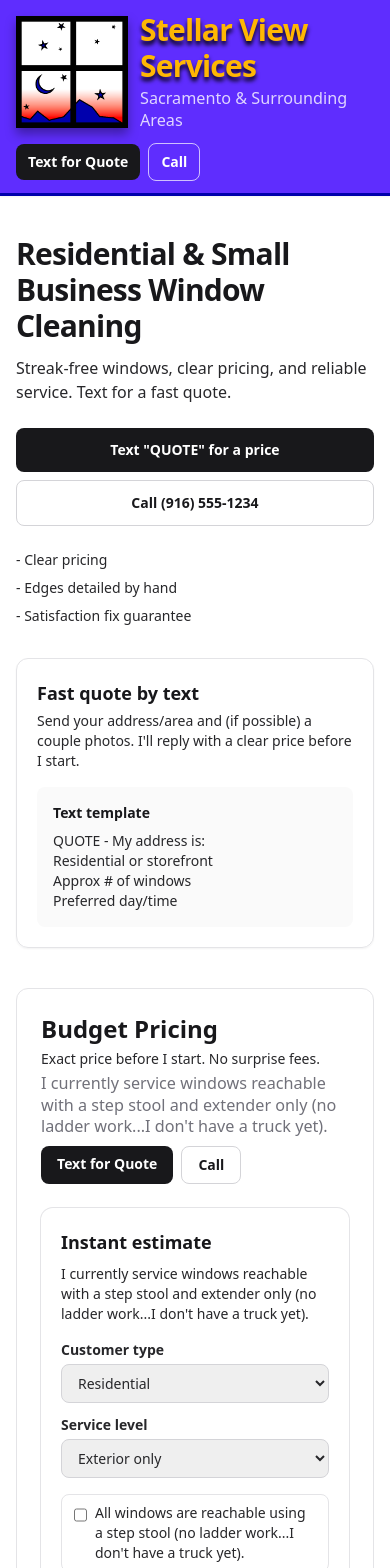
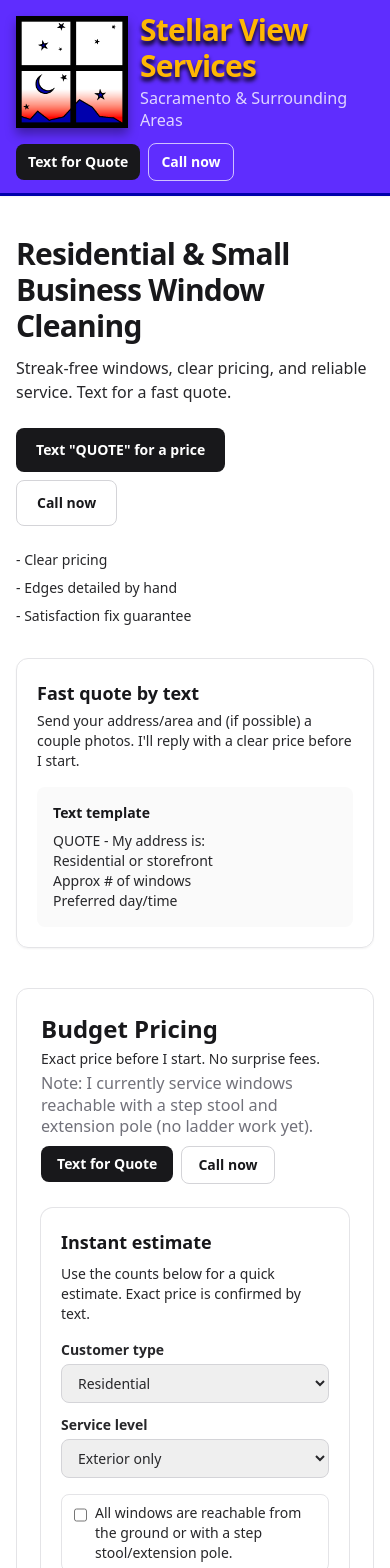
Before and after one commit to jamesmiller2404/stellar-view-cleaning, a Next.js app: page / in a window 390 px wide. Shown: the top 1568 px of the page. Built offline with nearby package versions, Linux system fonts and the light colour scheme.

Commit message:
modified telephone communication workflow, hiding number

```diff
--- /dev/null
+++ b/app/components/PhoneActionButton.tsx
@@ -0,0 +1,114 @@
+"use client";
+
+import { useState } from "react";
+import type { ReactNode } from "react";
+
+type PhoneActionButtonProps = {
+  kind: "sms" | "tel";
+  body?: string;
+  className?: string;
+  ariaLabel?: string;
+  children: ReactNode;
+};
+
+const isIOS = () => {
+  if (typeof navigator === "undefined") {
+    return false;
+  }
+
+  const ua = navigator.userAgent || navigator.vendor || "";
+  const isAppleDevice = /iPad|iPhone|iPod/.test(ua);
+  const isIpadOs = /Macintosh/.test(ua) && navigator.maxTouchPoints > 1;
+
+  return isAppleDevice || isIpadOs;
+};
+
+const buildSmsHref = (phone: string, body?: string) => {
+  if (!body) {
+    return `sms:+${phone}`;
+  }
+
+  const glue = isIOS() ? "&" : "?";
+  return `sms:+${phone}${glue}body=${encodeURIComponent(body)}`;
+};
+
+const buildTelHref = (phone: string) => `tel:+${phone}`;
+
+export default function PhoneActionButton({
+  kind,
+  body,
+  className,
+  ariaLabel,
+  children,
+}: PhoneActionButtonProps) {
+  const [isLoading, setIsLoading] = useState(false);
+  const [error, setError] = useState("");
+
+  const handleClick = async () => {
+    if (isLoading) {
+      return;
+    }
+
+    setIsLoading(true);
+    setError("");
+
+    try {
+      const response = await fetch("/api/phone", {
+        method: "POST",
+        headers: {
+          "Content-Type": "application/json",
+        },
+        body: JSON.stringify({ intent: kind }),
+      });
+
+      if (!response.ok) {
+        let message = "Try again in a moment.";
+
+        if (response.status === 403) {
+          message = "Blocked. Please refresh and try again.";
+        } else if (response.status === 429) {
+          message = "Too many requests. Try again in a minute.";
+        } else if (response.status === 503) {
+          message = "Phone temporarily unavailable.";
+        }
+
+        setError(message);
+        return;
+      }
+
+      const payload = (await response.json()) as { phone?: string };
+      const phone = payload.phone;
+
+      if (!phone) {
+        setError("Phone temporarily unavailable.");
+        return;
+      }
+
+      const href = kind === "tel" ? buildTelHref(phone) : buildSmsHref(phone, body);
+      window.location.href = href;
+    } catch (err) {
+      setError("Try again in a moment.");
+    } finally {
+      setIsLoading(false);
+    }
+  };
+
+  return (
+    <div className="inline-flex flex-col items-start">
+      <button
+        type="button"
+        onClick={handleClick}
+        className={className}
+        aria-label={ariaLabel}
+        disabled={isLoading}
+      >
+        {isLoading ? "One moment..." : children}
+      </button>
+      {error ? (
+        <span className="mt-2 text-xs text-zinc-500" role="status">
+          {error}
+        </span>
+      ) : null}
+    </div>
+  );
+}
--- a/app/components/PricingCalculator.tsx
+++ b/app/components/PricingCalculator.tsx
@@ -99,7 +99,9 @@ export default function PricingCalculator() {
     <div className="rounded-2xl bg-white p-5 ring-1 ring-zinc-200">
       <div className="flex flex-col gap-2">
         <h3 className="text-lg font-semibold">Instant estimate</h3>
-        <p className="text-sm text-zinc-800 font-medium">{pricingConfig.uiCopy.accessDisclaimer}</p>
+        <p className="text-sm text-zinc-800 font-medium">
+          Use the counts below for a quick estimate. Exact price is confirmed by text.
+        </p>
       </div>
 
       <div className="mt-4 grid gap-3 sm:grid-cols-2">
--- a/app/page.tsx
+++ b/app/page.tsx
@@ -1,14 +1,12 @@
 import type { Metadata } from "next";
 import PricingCalculator from "./components/PricingCalculator";
+import PhoneActionButton from "./components/PhoneActionButton";
 import { pricingConfig } from "./pricingConfig";
 
 const BUSINESS_NAME = "Stellar View Services";
 const SERVICE_AREA = "Sacramento & Surrounding Areas"; // <-- change this
-const PHONE = "9165551234"; // <-- change (digits only, include country code 1)
-const DISPLAY_PHONE = "(916) 555-1234"; // <-- change (pretty format)
-const SMS_PREFILL = encodeURIComponent(
-  "QUOTE - Hi! I'd like a window cleaning quote.\nAddress/Area:\nResidential or Storefront:\nApprox # of windows:\nPreferred day/time:\nAny photos/notes:"
-);
+const SMS_PREFILL =
+  "QUOTE - Hi! I'd like a window cleaning quote.\nAddress/Area:\nResidential or Storefront:\nApprox # of windows:\nPreferred day/time:\nAny photos/notes:";
 
 // Optional (Formspree): replace with your endpoint or set to "" to hide the form.
 const FORMSPREE_ENDPOINT = ""; // e.g. "https://formspree.io/f/abcdwxyz"
@@ -26,8 +24,6 @@ export const metadata: Metadata = {
 };
 
 export default function Page() {
-  const smsHref = `sms:+${PHONE}?&body=${SMS_PREFILL}`;
-  const telHref = `tel:+${PHONE}`;
   const formatCurrency = (value: number) =>
     new Intl.NumberFormat("en-US", {
       style: "currency",
@@ -55,18 +51,21 @@ export default function Page() {
           </div>
 
           <div className="flex items-center gap-2">
-            <a
-              href={smsHref}
+            <PhoneActionButton
+              kind="sms"
+              body={SMS_PREFILL}
               className="rounded-xl bg-zinc-900 px-3 py-2 text-sm font-semibold text-white hover:bg-zinc-800"
+              ariaLabel="Text for a quote"
             >
               Text for Quote
-            </a>
-            <a
-              href={telHref}
+            </PhoneActionButton>
+            <PhoneActionButton
+              kind="tel"
               className="rounded-xl border border-white/70 px-3 py-2 text-sm font-semibold text-white hover:bg-white/10"
+              ariaLabel="Call now"
             >
-              Call
-            </a>
+              Call now
+            </PhoneActionButton>
           </div>
         </div>
         <hr className="h-[3px] w-full border-0 bg-[#0000ab]" />
@@ -84,18 +83,21 @@ export default function Page() {
             </p>
 
             <div className="mt-6 flex flex-col gap-2 sm:flex-row">
-              <a
-                href={smsHref}
+              <PhoneActionButton
+                kind="sms"
+                body={SMS_PREFILL}
                 className="rounded-xl bg-zinc-900 px-5 py-3 text-center text-sm font-semibold text-white hover:bg-zinc-800"
+                ariaLabel='Text "QUOTE" for a price'
               >
                 Text "QUOTE" for a price
-              </a>
-              <a
-                href={telHref}
+              </PhoneActionButton>
+              <PhoneActionButton
+                kind="tel"
                 className="rounded-xl border border-zinc-300 px-5 py-3 text-center text-sm font-semibold hover:bg-zinc-50"
+                ariaLabel="Call now"
               >
-                Call {DISPLAY_PHONE}
-              </a>
+                Call now
+              </PhoneActionButton>
             </div>
 
             <ul className="mt-6 grid gap-2 text-sm text-zinc-800 font-medium">
@@ -138,18 +140,21 @@ export default function Page() {
               <p className="mt-1 text-xs text-zinc-500">{pricingConfig.uiCopy.accessDisclaimer}</p>
             </div>
             <div className="flex gap-2">
-              <a
-                href={smsHref}
+              <PhoneActionButton
+                kind="sms"
+                body={SMS_PREFILL}
                 className="rounded-xl bg-zinc-900 px-4 py-2 text-sm font-semibold text-white hover:bg-zinc-800"
+                ariaLabel="Text for a quote"
               >
                 Text for Quote
-              </a>
-              <a
-                href={telHref}
+              </PhoneActionButton>
+              <PhoneActionButton
+                kind="tel"
                 className="rounded-xl border border-zinc-300 px-4 py-2 text-sm font-semibold hover:bg-zinc-50"
+                ariaLabel="Call now"
               >
-                Call
-              </a>
+                Call now
+              </PhoneActionButton>
             </div>
           </div>
 
@@ -278,12 +283,14 @@ export default function Page() {
                 Before and After
               </p>
             </div>
-            <a
-              href={smsHref}
+            <PhoneActionButton
+              kind="sms"
+              body={SMS_PREFILL}
               className="rounded-xl border border-zinc-300 px-4 py-2 text-sm font-semibold hover:bg-zinc-50"
+              ariaLabel="Text for a quote"
             >
               Text for Quote
-            </a>
+            </PhoneActionButton>
           </div>
 
           <div className="mt-6 grid gap-4 sm:grid-cols-2">
@@ -317,6 +324,23 @@ export default function Page() {
         </div>
       </section>
 
+      {/* FAQ */}
+      <section className="mx-auto max-w-5xl px-4 pb-10">
+        <div className="rounded-2xl border border-zinc-200 p-6">
+          <h2 className="text-2xl font-bold">FAQ</h2>
+          <div className="mt-4 grid gap-4">
+            <div>
+              <h3 className="text-sm font-semibold">Do you use ladders?</h3>
+              <p className="mt-1 text-sm text-zinc-800 font-medium">
+                Not at the moment. I currently service windows reachable with a step stool and
+                extension pole. If you need ladder access, text me and I&apos;ll let you know what
+                is possible.
+              </p>
+            </div>
+          </div>
+        </div>
+      </section>
+
       {/* About + Contact */}
       <section className="mx-auto max-w-5xl px-4 pb-10">
         <div className="grid gap-6 md:grid-cols-2">
@@ -339,18 +363,21 @@ export default function Page() {
             </p>
 
             <div className="mt-4 flex flex-col gap-2 sm:flex-row">
-              <a
-                href={smsHref}
+              <PhoneActionButton
+                kind="sms"
+                body={SMS_PREFILL}
                 className="rounded-xl bg-zinc-900 px-5 py-3 text-center text-sm font-semibold text-white hover:bg-zinc-800"
+                ariaLabel="Text for a quote"
               >
                 Text for Quote
-              </a>
-              <a
-                href={telHref}
+              </PhoneActionButton>
+              <PhoneActionButton
+                kind="tel"
                 className="rounded-xl border border-zinc-300 px-5 py-3 text-center text-sm font-semibold hover:bg-zinc-50"
+                ariaLabel="Call now"
               >
-                Call {DISPLAY_PHONE}
-              </a>
+                Call now
+              </PhoneActionButton>
             </div>
 
             {/* Optional form (no backend) */}
@@ -422,9 +449,13 @@ export default function Page() {
             (c) {new Date().getFullYear()} {BUSINESS_NAME}
           </div>
           <div className="flex flex-col gap-2 sm:flex-row sm:gap-4">
-            <a href={telHref} className="hover:text-white/80">
-              Call {DISPLAY_PHONE}
-            </a>
+            <PhoneActionButton
+              kind="tel"
+              className="hover:text-white/80"
+              ariaLabel="Call now"
+            >
+              Call now
+            </PhoneActionButton>
           </div>
         </div>
       </footer>
--- a/app/pricingConfig.js
+++ b/app/pricingConfig.js
@@ -1,16 +1,16 @@
 // pricingConfig.js
-// Budget pricing for ground-reachable windows using a step stool (no ladders/truck).
+// Budget pricing for ground-reachable windows using a step stool or extension pole.
 // Totals: total = Math.max(subtotal, pricingConfig.minimumCharge)
 
 export const pricingConfig = {
   currency: "USD",
   minimumCharge: 40,
 
-  // UI/validation gate: step-stool allowed, but no ladder work.
+  // UI/validation gate: step-stool / extension pole access only.
   constraints: {
     accessMode: "step-stool-only",
     accessConfirmationText:
-      "All windows are reachable using a step stool (no ladder work...I don't have a truck yet).",
+      "All windows are reachable from the ground or with a step stool/extension pole.",
   },
 
   windowTypes: ["standard", "large", "slider"],
@@ -43,6 +43,6 @@ export const pricingConfig = {
       "Estimate only. Final price may change with heavy buildup, paint/stickers, or hard-water staining.",
     minimumDisclaimer: "A $40 minimum service charge applies.",
     accessDisclaimer:
-      "I currently service windows reachable with a step stool and extender only (no ladder work...I don't have a truck yet).",
+      "Note: I currently service windows reachable with a step stool and extension pole (no ladder work yet).",
   },
 };
```
Also changed, not shown: app/api/phone/route.ts (added, +78 -0 lines).
